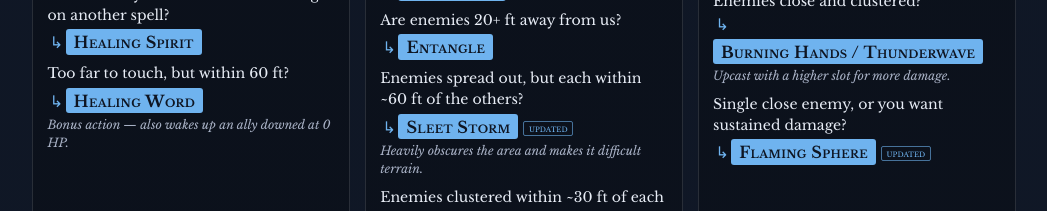
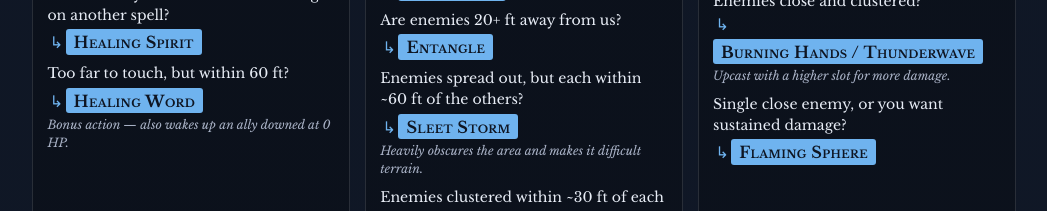
Before and after one commit to tuchandra/berry, a React (Vite) app: page / in a window 1280 px wide. Shown: the part 2360-2571 px from the top of the page, without its empty margins (116-1163 px from the left). Built offline with nearby package versions, Linux system fonts and the light colour scheme.

Commit message:
Remove 'updated' tags from combat flowchart
Co-Authored-By: Claude Opus 4.8 (1M context) <noreply@anthropic.com>

```diff
--- a/src/components/FlowChart.tsx
+++ b/src/components/FlowChart.tsx
@@ -38,7 +38,6 @@ export function FlowChart() {
                 <div className="flow-branch__cond">{branch.condition}</div>
                 <span className="flow-branch__arrow">↳</span>
                 <span className="flow-branch__result">{branch.result}</span>
-                {branch.updated && <span className="flow-branch__updated">updated</span>}
                 {branch.hint && <span className="flow-branch__hint">{branch.hint}</span>}
               </div>
             ))}
--- a/src/components/flowchart.css
+++ b/src/components/flowchart.css
@@ -118,17 +118,6 @@
   font-style: italic;
   margin-top: 0.15rem;
 }
-.flow-branch__updated {
-  font-size: 0.65rem;
-  font-variant: small-caps;
-  color: var(--accent);
-  border: 1px solid rgba(111, 179, 239, 0.6);
-  border-radius: 2px;
-  padding: 0 0.3rem;
-  margin-left: 0.3rem;
-  vertical-align: middle;
-}
-
 .flow-habit {
   text-align: center;
   font-family: "Cinzel", serif;
--- a/src/data/flowchart.ts
+++ b/src/data/flowchart.ts
@@ -52,7 +52,6 @@ export interface FlowBranch {
   condition: string;
   result: string;
   hint?: string;
-  updated?: boolean;
 }
 
 export interface FlowTree {
@@ -91,7 +90,6 @@ export const trees: FlowTree[] = [
         condition: 'Enemies spread out, but each within ~60 ft of the others?',
         result: 'Sleet Storm',
         hint: 'Heavily obscures the area and makes it difficult terrain.',
-        updated: true,
       },
       {
         condition: 'Enemies clustered within ~30 ft of each other (bonus if they are flammable)?',
@@ -113,7 +111,6 @@ export const trees: FlowTree[] = [
       {
         condition: 'Single close enemy, or you want sustained damage?',
         result: 'Flaming Sphere',
-        updated: true,
       },
     ],
   },
```
